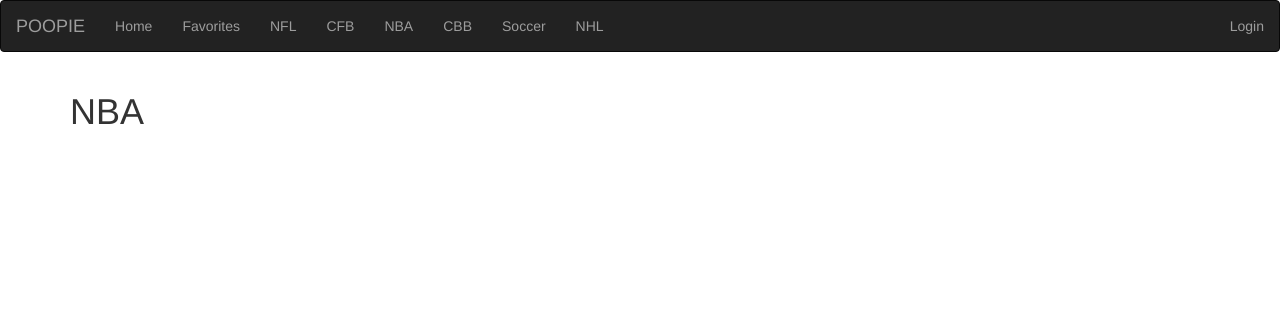
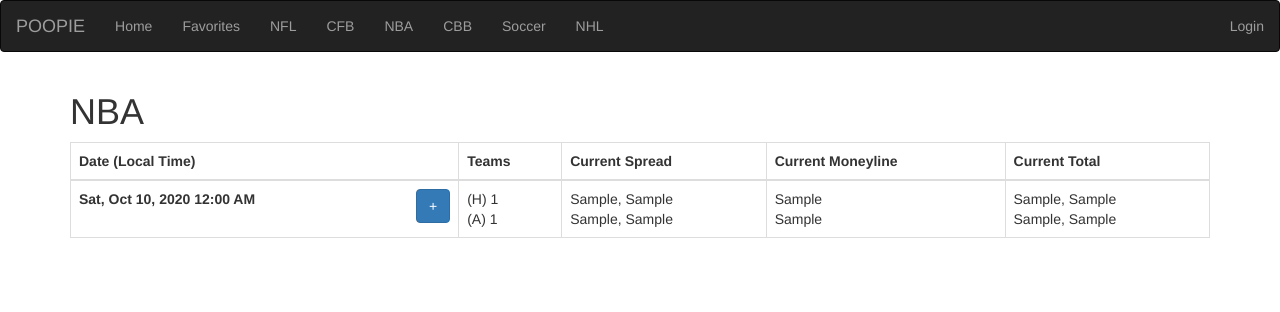
Before and after one commit to chedrik/odds_scraper, a Flask app: page /sport/NBA in a window 1280 px wide. Shown: the top 312 px of the page. Run offline with Flask 2, Linux system fonts and the light colour scheme; a database or web service that is not in the repository returns one stand-in record (values such as "Sample title"); some libraries are stand-ins or nearby versions.

Commit message:
minor refactoring, sports pages now fetch games, cleanup rendering

```diff
--- a/app/main/routes.py
+++ b/app/main/routes.py
@@ -6,6 +6,7 @@ from app.models import User
 from app.email import send_email
 from app.models import delete_user
 from app.main import bp
+from database import get_games_by_sport
 
 
 @bp.route('/')
@@ -55,7 +56,8 @@ def user(email=None):
 def sport(cur_sport=None):
     if cur_sport not in current_app.config['SUPPORTED_SPORTS']:
         abort(404)
-    return render_template('sport.html', cur_sport=cur_sport)
+    games = get_games_by_sport(db, cur_sport)
+    return render_template('sport.html', cur_sport=cur_sport, games=games)
 
 
 @bp.route('/settings', methods=['GET', 'POST'])
--- a/app/templates/_game.html
+++ b/app/templates/_game.html
@@ -1,7 +1,7 @@
 <!-- sub template -->
 <tr class="clickable">
       <th scope="row">
-          {{ game.game_id[0] }}
+          {{ moment(game.game_id[0]).format('llll') }}
           <button class="btn btn-primary pull-right" type="button" data-toggle="collapse" id="{{ id }}" data-target=".{{ id }}" aria-expanded="false" aria-controls="multiCollapseExample1 multiCollapseExample2">+</button>
       </th> <!--TODO: format this time better, dynamic +/- based on collapse state-->
       <td>
@@ -10,25 +10,25 @@
           (A) {{ game.game_id[2] }} <!--AWAY-->
       </td>
       <td>
-          {{ make_odds_pretty(game.home_spread_cur[0]) }}, {{ make_odds_pretty(game.home_spread_cur[1]|round|int) }}
+          {{ make_odds_pretty(game.home_spread_cur[0]) }}, {{ make_odds_pretty(game.home_spread_cur[1]) }}
           <br>
-          {{ make_odds_pretty(game.away_spread_cur[0]) }}, {{ make_odds_pretty(game.away_spread_cur[1]|round|int) }}
+          {{ make_odds_pretty(game.away_spread_cur[0]) }}, {{ make_odds_pretty(game.away_spread_cur[1]) }}
       </td>
       <td>
-          {{ make_odds_pretty(game.home_ml_cur|round|int) }}
+          {{ make_odds_pretty(game.home_ml_cur) }}
           <br>
-          {{ make_odds_pretty(game.away_ml_cur|round|int) }}
+          {{ make_odds_pretty(game.away_ml_cur) }}
       </td>
       <td>
-          {{ make_odds_pretty(game.over_cur[0]) }}, {{ make_odds_pretty(game.over_cur[1]|round|int) }}
+          {{ make_odds_pretty(game.over_cur[0]) }}, {{ make_odds_pretty(game.over_cur[1]) }}
           <br>
-          {{ make_odds_pretty(game.under_cur[0]) }}, {{ make_odds_pretty(game.under_cur[1]|round|int) }}
+          {{ make_odds_pretty(game.under_cur[0]) }}, {{ make_odds_pretty(game.under_cur[1]) }}
       </td>
       <tr class="collapse {{ id }}">
           <td colspan="2">
               This will be cool eventually I promise. Graphs and all that stuff!
           </td>
-        </tr>
+      </tr>
 </tr>
 <!--<table class="table">-->
     <!--<tr valign="top">-->
--- a/app/templates/sport.html
+++ b/app/templates/sport.html
@@ -2,4 +2,23 @@
 
 {% block app_content %}
     <h1>{{ cur_sport }}</h1>
+<table class="table table-bordered table-hover">
+    <thead>
+        <tr>
+          <th scope="col">Date (Local Time)</th>
+          <th scope="col">Teams</th>
+          <th scope="col">Current Spread</th>
+          <th scope="col">Current Moneyline</th>
+          <th scope="col">Current Total</th>
+
+        </tr>
+    </thead>
+    <tbody>
+        {% for game in games %}
+            {% with id=loop.index %}
+                {% include '_game.html' %}
+            {% endwith %}
+        {% endfor %}
+    </tbody>
+</table>
 {% endblock %}
--- a/app/templates/user.html
+++ b/app/templates/user.html
@@ -6,7 +6,7 @@
 <table class="table table-bordered table-hover">
     <thead>
         <tr>
-          <th scope="col">Date</th>
+          <th scope="col">Date (Local Time)</th>
           <th scope="col">Teams</th>
           <th scope="col">Current Spread</th>
           <th scope="col">Current Moneyline</th>
--- a/database.py
+++ b/database.py
@@ -90,6 +90,16 @@ def check_post_sucess(post_result):
         return True
 
 
+def get_games_by_sport(db, sport):
+    games = []
+    collection = select_collection(db, sport)
+    cursor = collection.find()
+    if cursor.count() > 0:
+        for game in collection.find():
+            games.append(game)
+
+    return games
+
 def print_all_databases(client):
     cursor = client.list_databases()
     for db in cursor:
--- a/odds_scraper.py
+++ b/odds_scraper.py
@@ -219,7 +219,9 @@ def check_game_in_progress(game_tag):
 def make_odds_pretty(odds):
     if odds is None:
         return odds
-    elif odds > 0:
+    if odds.is_integer():
+        odds = int(odds)
+    if odds > 0:
         return '+' + str(odds)
     else:
-        return odds
+        return str(odds)
```
Also changed, not shown: app/models.py (+10 -8 lines).
